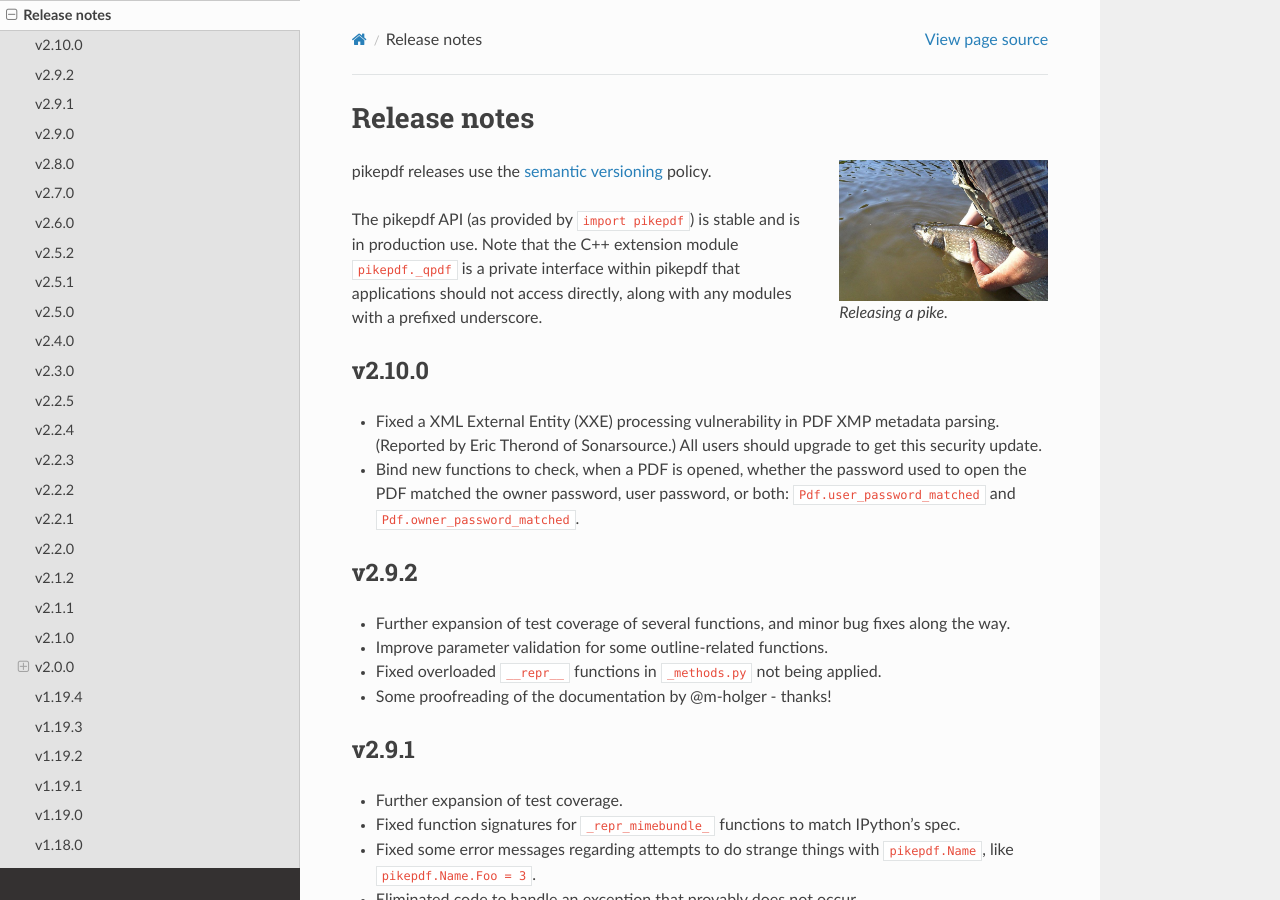
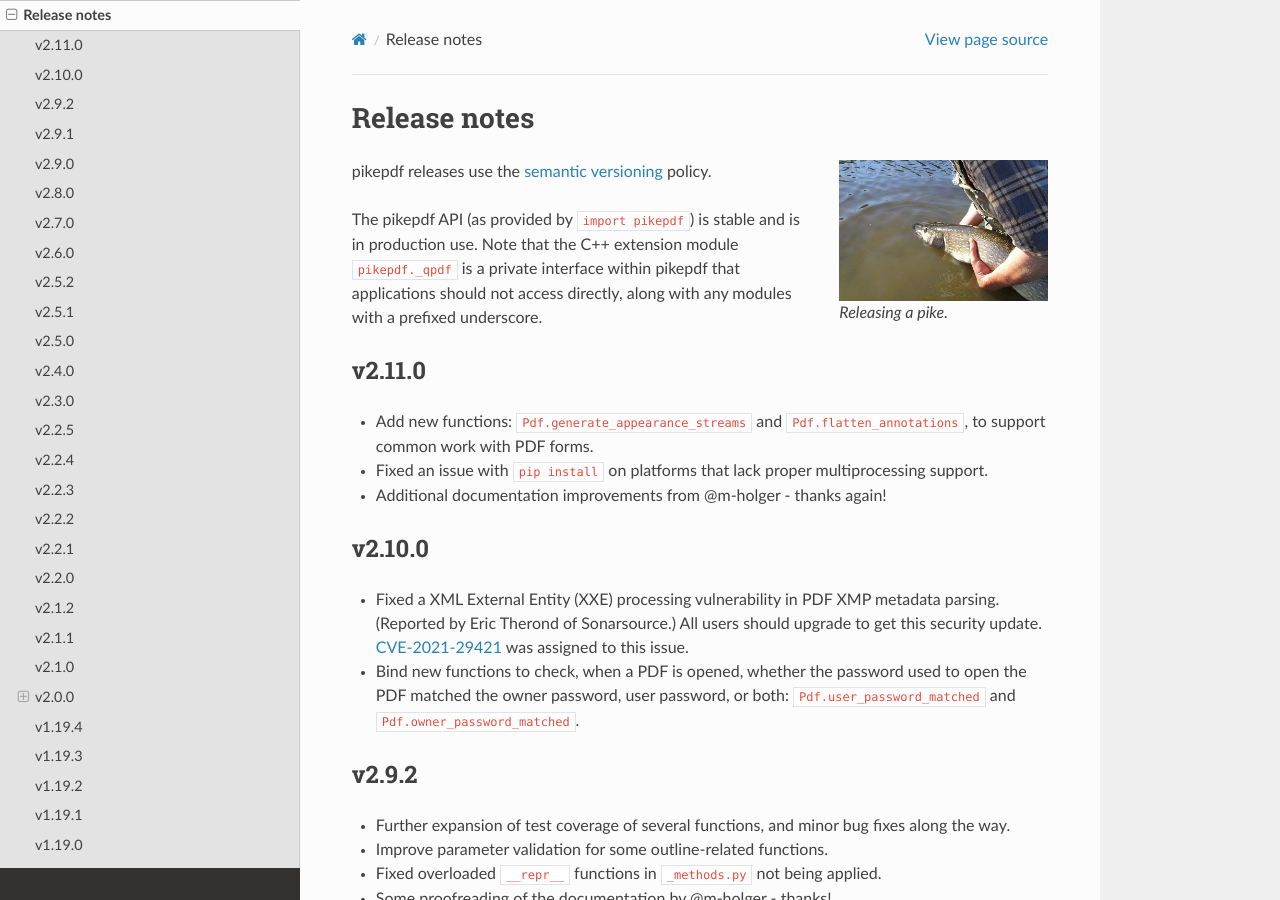
Before and after one commit to pikepdf/pikepdf, a Sphinx documentation site: the page built from docs/release_notes.rst, in a window 1280 px wide and 900 px high. Built offline with Sphinx 7.4.7 and the Read the Docs theme 2.0.0, drawn with Linux system fonts in a browser that asks for light colours; pages that are not in the unit, such as notebooks, are missing from menus; the version number could not be read and is left out.

Commit message:
v2.11.0 release notes

```diff
--- a/docs/release_notes.rst
+++ b/docs/release_notes.rst
@@ -18,12 +18,22 @@ is in production use. Note that the C++ extension module
 ``pikepdf._qpdf`` is a private interface within pikepdf that applications
 should not access directly, along with any modules with a prefixed underscore.
 
+v2.11.0
+=======
+
+-  Add new functions: ``Pdf.generate_appearance_streams`` and ``Pdf.flatten_annotations``,
+   to support common work with PDF forms.
+-  Fixed an issue with ``pip install`` on platforms that lack proper multiprocessing
+   support.
+-  Additional documentation improvements from @m-holger - thanks again!
+
 v2.10.0
 =======
 
 -  Fixed a XML External Entity (XXE) processing vulnerability in PDF XMP metadata
    parsing. (Reported by Eric Therond of Sonarsource.) All users should upgrade
-   to get this security update.
+   to get this security update. `CVE-2021-29421 <https://nvd.nist.gov/vuln/detail/CVE-2021-29421>`__
+   was assigned to this issue.
 -  Bind new functions to check, when a PDF is opened, whether the password used
    to open the PDF matched the owner password, user password, or both:
    ``Pdf.user_password_matched`` and ``Pdf.owner_password_matched``.
```
